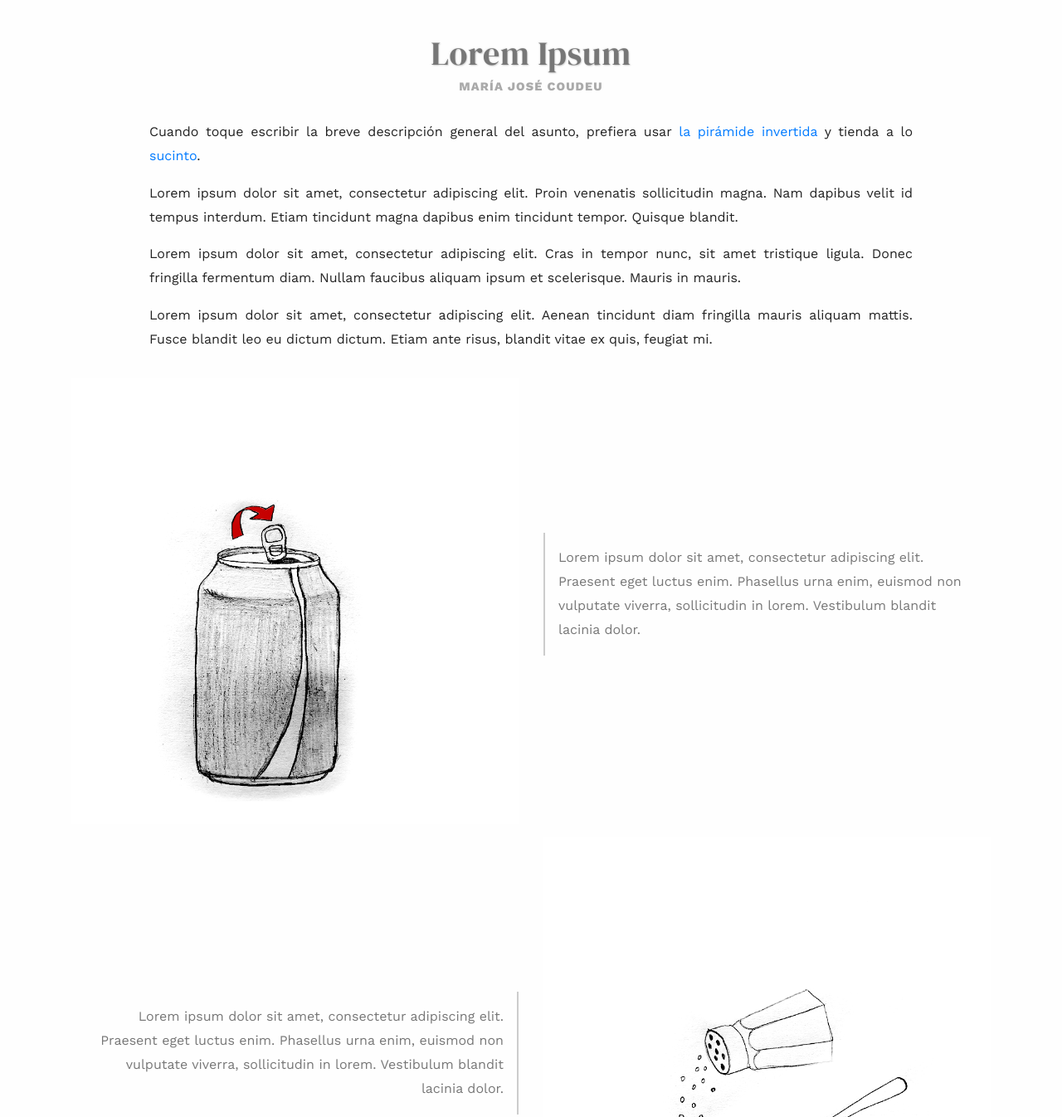
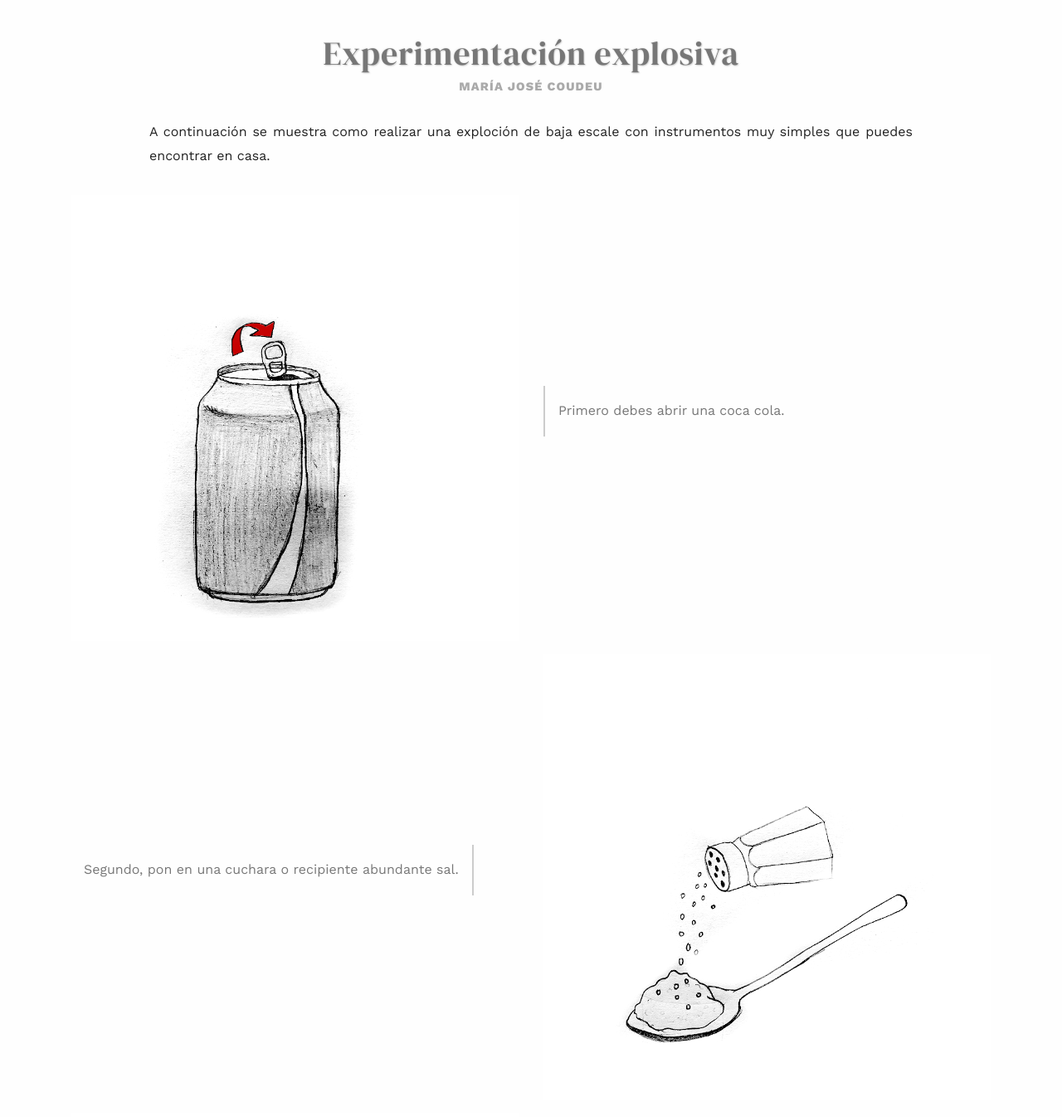
Before and after one commit to mjcoudeu/InfografiaDigital_Ejercicio4, a plain HTML site: page index.html in a window 1280 px wide. Shown: the top 1346 px of the page at 83% size. Drawn offline with nearby package versions, Linux system fonts and the light colour scheme.

Commit message:
Add files via upload

```diff
--- a/index.html
+++ b/index.html
@@ -78,47 +78,45 @@
         <div class="container">
             <div class="row justify-content-center py-3">
                 <div class="col-12 col-lg-10">
-                    <h1 class="pt-4 text-left text-lg-center">Lorem Ipsum</h1>
+                    <h1 class="pt-4 text-left text-lg-center">Experimentación explosiva</h1>
                     <h5 class="pb-4 text-left text-lg-center">MARÍA JOSÉ COUDEU</h5>
-                    <p>Cuando toque escribir la breve descripción general del asunto, prefiera usar <a href="https://es.wikipedia.org/wiki/Pir%C3%A1mide_invertida" target="_blank" title="Pirámide invertida - Wikipedia, la enciclopedia libre">la pirámide invertida</a> y tienda a lo <a href="https://www.nngroup.com/articles/be-succinct-writing-for-the-web/" target="_blank" title="Be Succinct! (Writing for the Web)">sucinto</a>.</p>
-                    <p>Lorem ipsum dolor sit amet, consectetur adipiscing elit. Proin venenatis sollicitudin magna. Nam dapibus velit id tempus interdum. Etiam tincidunt magna dapibus enim tincidunt tempor. Quisque blandit.</p>
-                    <p>Lorem ipsum dolor sit amet, consectetur adipiscing elit. Cras in tempor nunc, sit amet tristique ligula. Donec fringilla fermentum diam. Nullam faucibus aliquam ipsum et scelerisque. Mauris in mauris.</p>
-                    <p>Lorem ipsum dolor sit amet, consectetur adipiscing elit. Aenean tincidunt diam fringilla mauris aliquam mattis. Fusce blandit leo eu dictum dictum. Etiam ante risus, blandit vitae ex quis, feugiat mi.</p>
+                    <p>A continuación se muestra como realizar una exploción de baja escale con instrumentos muy simples que puedes encontrar en casa.</p>
+
                 </div>
             </div>
             <!--Imagen 1-->
             <figure class="row flex-row">
                 <img src="img/boceto-1.png" class="img-fluid col-12 col-md-6" />
                 <figcaption class="d-flex align-items-center col-12 col-md-6">
-                    <p>Lorem ipsum dolor sit amet, consectetur adipiscing elit. Praesent eget luctus enim. Phasellus urna enim, euismod non vulputate viverra, sollicitudin in lorem. Vestibulum blandit lacinia dolor.</p>
+                    <p>Primero debes abrir una coca cola.</p>
                 </figcaption>
             </figure>
             <!--Imagen 2-->
             <figure class="row flex-row">
                 <img src="img/boceto-2.png" class="img-fluid col-12 col-md-6 order-md-2" />
                 <figcaption class="d-flex align-items-center col-12 col-md-6 order-md-1">
-                    <p>Lorem ipsum dolor sit amet, consectetur adipiscing elit. Praesent eget luctus enim. Phasellus urna enim, euismod non vulputate viverra, sollicitudin in lorem. Vestibulum blandit lacinia dolor.</p>
+                    <p>Segundo, pon en una cuchara o recipiente abundante sal.</p>
                 </figcaption>
             </figure>
             <!--Imagen 3-->
             <figure class="row flex-row">
                 <img src="img/boceto-3.png" class="img-fluid col-12 col-md-6" />
                 <figcaption class="d-flex align-items-center col-12 col-md-6">
-                    <p>Lorem ipsum dolor sit amet, consectetur adipiscing elit. Praesent eget luctus enim. Phasellus urna enim, euismod non vulputate viverra, sollicitudin in lorem. Vestibulum blandit lacinia dolor.</p>
+                    <p>Y por último, echa la sal de una en la coca cola.</p>
                 </figcaption>
             </figure>
             <!--Imagen 4-->
             <figure class="row flex-row">
                 <img src="img/boceto-4.png" class="img-fluid col-12 col-md-6 order-md-2" />
                 <figcaption class="d-flex align-items-center col-12 col-md-6 order-md-1">
-                    <p>Lorem ipsum dolor sit amet, consectetur adipiscing elit. Praesent eget luctus enim. Phasellus urna enim, euismod non vulputate viverra, sollicitudin in lorem. Vestibulum blandit lacinia dolor.</p>
+                    <p> Finalmente... ¡Pordrás observar como la reacción hace explosión!</p>
                 </figcaption>
             </figure>
 
 
             <div class="row pt-5">
                 <footer class="col-12 py-3 border-top">
-                    <p>Remplaza con Nombre Apellido <span class="float-right"><a href="https://github.com/profesorfaco/dno075-2020">Infografía Digital</a> <span class="d-none d-lg-inline">&bull; Lunes 31 de agosto, 2020</span></span></p>
+                    <p>Maria Jose Coudeu <span class="float-right"><a href="https://github.com/profesorfaco/dno075-2020">Infografía Digital</a> <span class="d-none d-lg-inline">&bull; Lunes 31 de agosto, 2020</span></span></p>
                 </footer>
             </div>
         </div>
```
